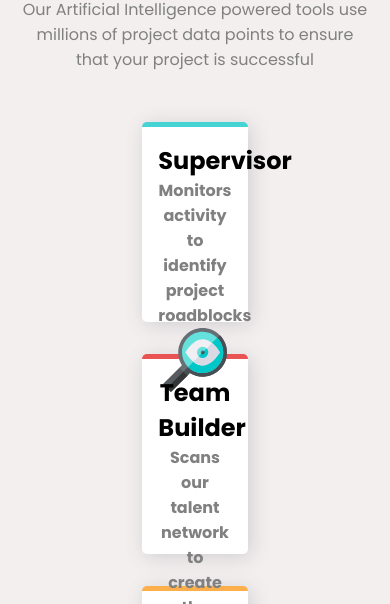
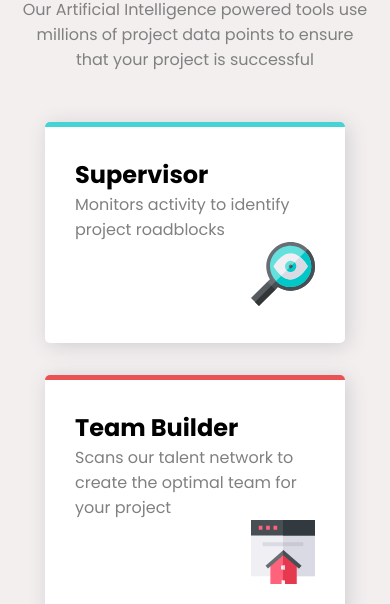
Before and after one commit to Cee-C685/four-card-feature-section-master, a plain HTML site: page index.html in a window 390 px wide. Shown: the part 211-815 px from the top of the page. Drawn offline with Linux system fonts and the light colour scheme.

Commit message:
Refactor HTML structure and update CSS styles for better layout and responsiveness

```diff
--- a/index.html
+++ b/index.html
@@ -32,6 +32,7 @@
           points to ensure that your project is successful
         </p>
       </header>
+      <div id="wrapper">
         <section class="box seen">
           <div class="text">
             <h2>Supervisor</h2>
@@ -48,7 +49,8 @@
           <div class="text">
             <h2>Team Builder</h2>
             <p>
-            Scans our talent network to create the optimal team for your project
+              Scans our talent network to create the optimal team for your
+              project
             </p>
           </div>
           <div class="image">
@@ -65,9 +67,12 @@
         <section class="box solution">
           <div class="text"></div>
           <h2>Calculator</h2>
-        <p>Uses data from past projects to provide better delivery estimates</p>
+          <p>
+            Uses data from past projects to provide better delivery estimates
+          </p>
           <div class="image"><img src="./images/icon-calculator.svg" /></div>
         </section>
+      </div>
     </div>
     <footer class="attribution">
       Challenge by
--- a/style.css
+++ b/style.css
@@ -40,24 +40,29 @@ body {
 }
 
 .box {
-  max-width: 100%;
+  max-width: 300px;
   padding: 16px;
   background-color: #ffffff;
-  font-weight: bold;
-  text-align: center;
-  width: 30%;
-  height: 200px;
+  width: 90%;
   margin: 0 auto;
+  padding: 30px;
   margin-bottom: 2em;
   border-radius: 5px;
+  display: flex;
+  flex-direction: column;
   box-shadow: 3px 3px 20px rgba(76, 78, 97, 0.2);
 }
 
-.box img {
+p {
+  font-weight: 300;
+}
 
-}
 .seen {
   border-top: 5px solid #45d3d3;
+}
+
+.image {
+  align-self: flex-end;
 }
 
 .together {
@@ -83,3 +88,9 @@ p {
 .attribution a {
   color: hsl(228, 45%, 44%);
 }
+
+@media (min-width: 400px) {
+  #wrapper {
+
+  }
+}
```
Lines whose indentation alone changed are shown as unchanged.
